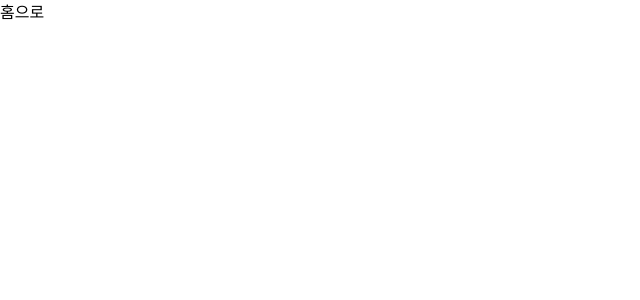
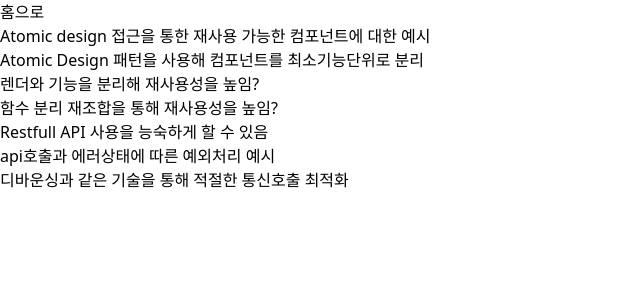
Before and after one commit to MinKyeongHyeon/MyPortfolio, a Next.js app in the folder my-portfolio/: page /portfolio in a window 1280 px wide. Shown: the top 300 px of the page, without its empty margins (0-640 px from the left). Built offline with nearby package versions, Linux system fonts and the light colour scheme.

Commit message:
feat/내용 구상

```diff
--- a/my-portfolio/src/app/portfolio/page.tsx
+++ b/my-portfolio/src/app/portfolio/page.tsx
@@ -5,6 +5,14 @@
     <div>
       <h1 className="sr-only">민경현의 포트폴리오</h1>
       <Link href="/home">홈으로</Link>
+      <p>{/* 보여주고 싶은 내용은 무엇인가? */}</p>
+      <h2>Atomic design 접근을 통한 재사용 가능한 컴포넌트에 대한 예시</h2>
+      <p>Atomic Design 패턴을 사용해 컴포넌트를 최소기능단위로 분리</p>
+      <p>렌더와 기능을 분리해 재사용성을 높임?</p>
+      <p>함수 분리 재조합을 통해 재사용성을 높임?</p>
+      <h2>Restfull API 사용을 능숙하게 할 수 있음</h2>
+      <p>api호출과 에러상태에 따른 예외처리 예시</p>
+      <p>디바운싱과 같은 기술을 통해 적절한 통신호출 최적화</p>
     </div>
   );
 }
```
